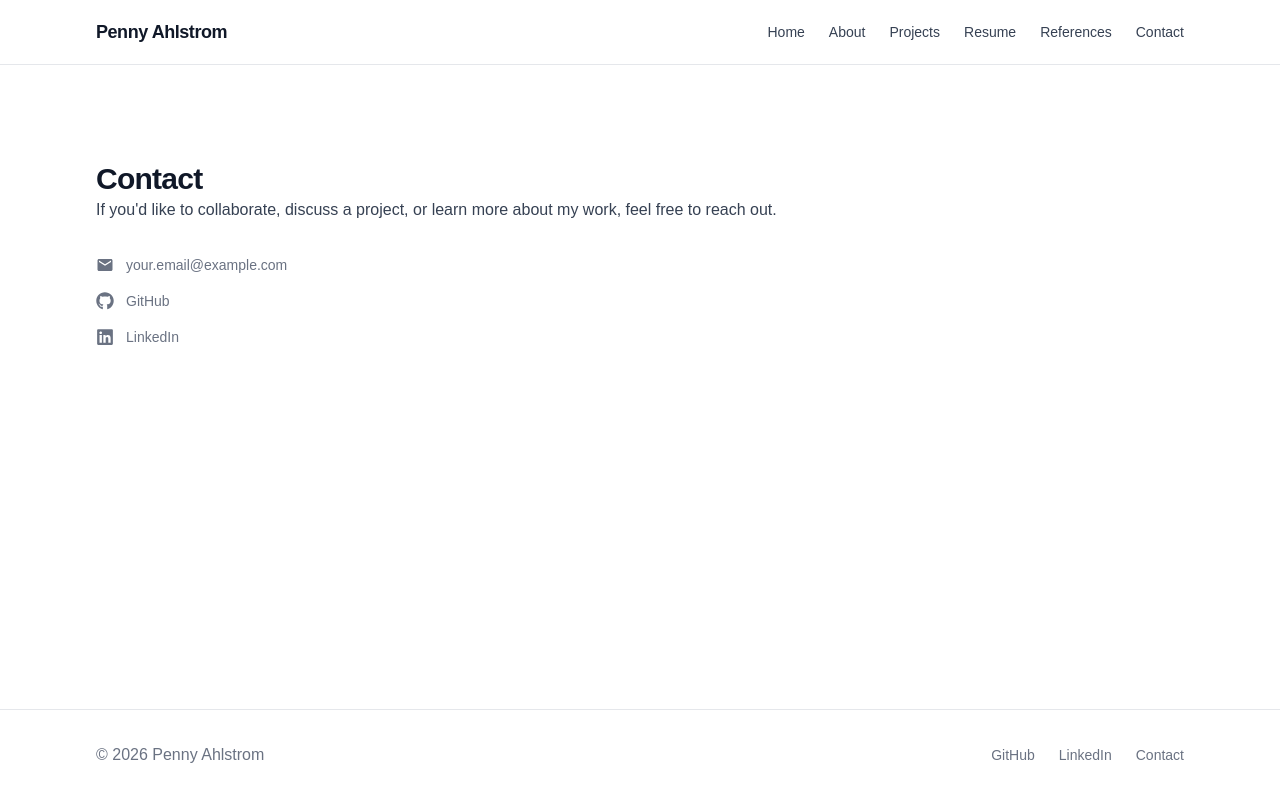
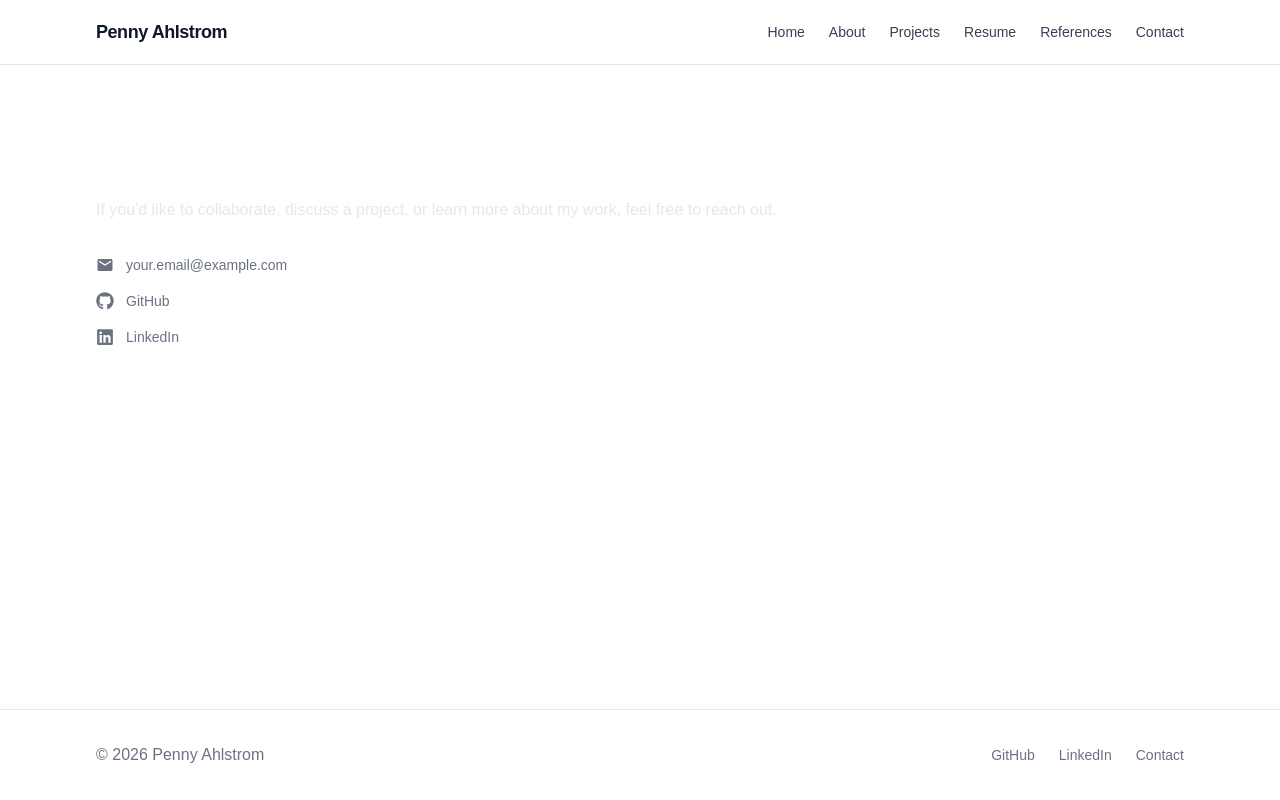
Before and after one commit to PennyAhlstrom/my-portfolio, a Next.js app: page /contact in a window 1280 px wide. Built offline with nearby package versions, Linux system fonts and the light colour scheme.

Commit message:
updated contact page to use a section variant for contact page components

```diff
--- a/app/contact/page.tsx
+++ b/app/contact/page.tsx
@@ -7,13 +7,17 @@ import AppLink from "@/components/ui/AppLink";
 import { FaGithub, FaLinkedin } from "react-icons/fa";
 import { MdEmail } from "react-icons/md";
 
+const sectionVariant = "light"  // I'm doing this to easily change the styling for the entire page
+                                //  instead of useContext since there is just one level of props
+                                //  so prop drilling is not really a concern
+
 export default function ContactPage() {
   return (
     <Section>
       <Container>
-        <SectionHeader>Contact</SectionHeader>
+        <SectionHeader variant={sectionVariant}>Contact</SectionHeader>
 
-        <Text className="mt-4 max-w-xl">
+        <Text variant={sectionVariant} className="mt-4 max-w-xl">
           If you'd like to collaborate, discuss a project, or learn more about my
           work, feel free to reach out.
         </Text>
@@ -24,6 +28,7 @@ export default function ContactPage() {
             href="mailto:your.email@example.com"
             external
             className="flex items-center gap-3"
+            variant="muted"
           >
             <MdEmail className="text-lg" />
             your.email@example.com
@@ -33,6 +38,7 @@ export default function ContactPage() {
             href="https://github.com/yourusername"
             external
             className="flex items-center gap-3"
+            variant="muted"
           >
             <FaGithub className="text-lg" />
             GitHub
@@ -42,6 +48,7 @@ export default function ContactPage() {
             href="https://linkedin.com/in/yourusername"
             external
             className="flex items-center gap-3"
+            variant="muted"
           >
             <FaLinkedin className="text-lg" />
             LinkedIn
```
